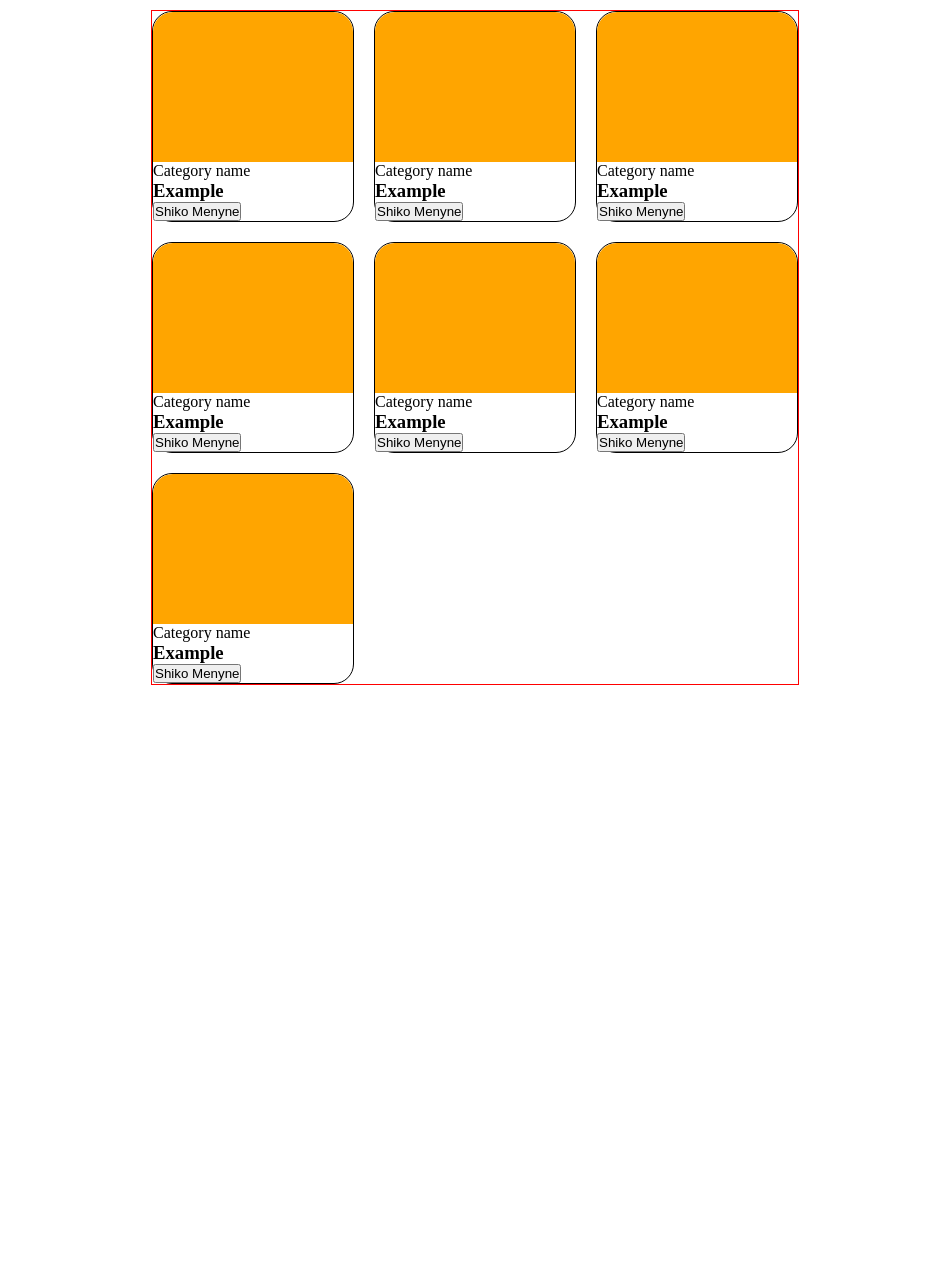
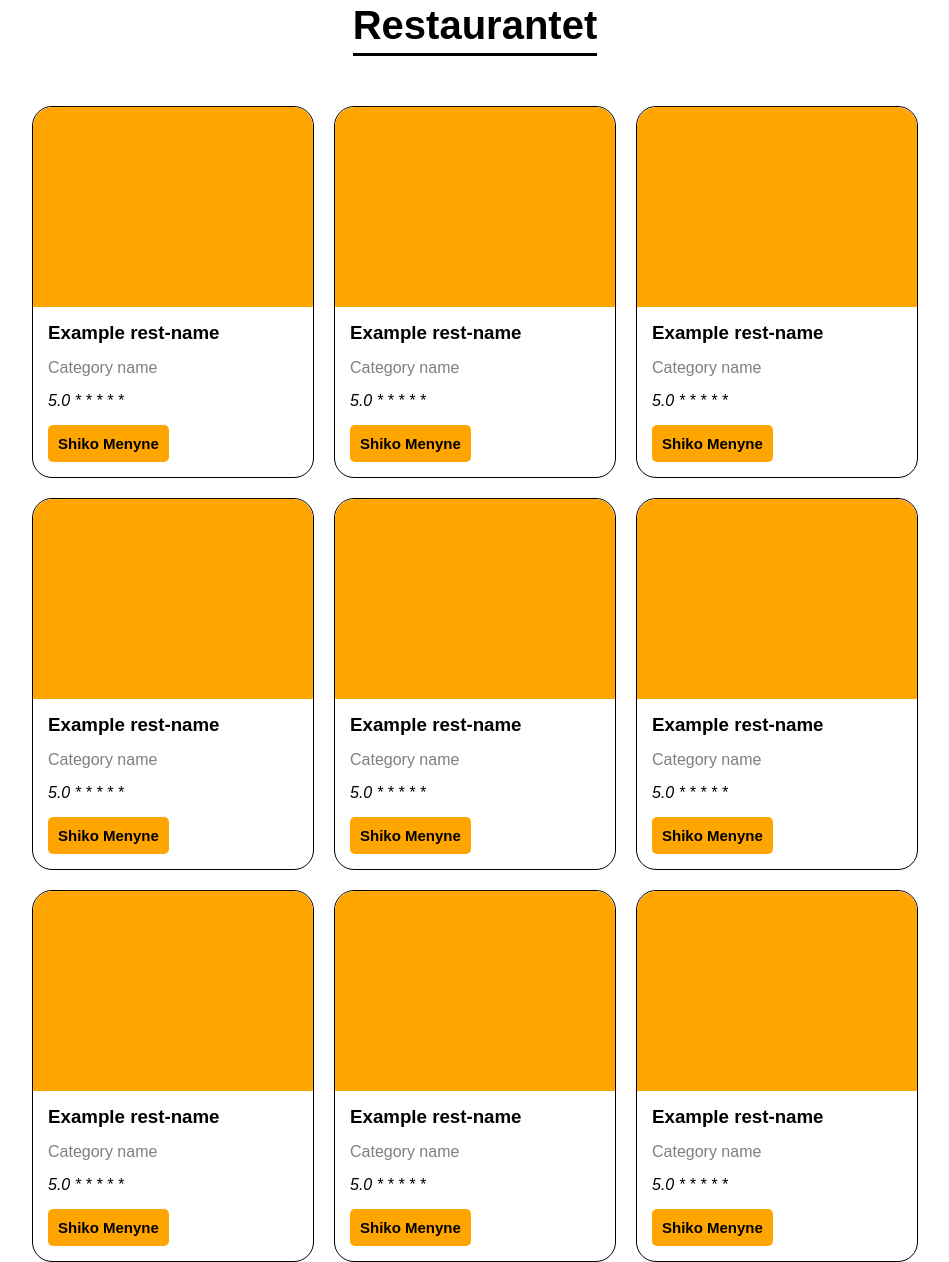
Before and after one commit to DevAndi-m/Prite-n-shpi, a plain HTML site: page restaurantet.html in a window 1280 px wide. Shown: the part 77-1339 px from the top of the page, without its empty margins (165-1114 px from the left). Before the commit the page ends 800 px from the top, so only its background shows below. Drawn offline with Linux system fonts and the light colour scheme.

Commit message:
restorant cards

```diff
--- a/CSS/restaurant.css
+++ b/CSS/restaurant.css
@@ -2,26 +2,57 @@
     margin: 0;
     padding: 0;
     box-sizing: border-box;
+    font-family: sans-serif;
 }
 .img-box{
     background-color: orange;
-    width: 200px;
-    height: 150px;
+    width: 280px;
+    height: 200px;
     border-radius: 20px 20px 0 0;
+}
+.head-title{
+    margin: 50px;
+    font-size: 40px;
+    text-align: center;
+    display: inline-block;
+    border-bottom: 3px solid black;
+    padding-bottom: 5px;
+    margin-left: auto;
+    margin-right: auto;
+
 }
 .container{
     display: flex;
     justify-content: center;
-    margin-top: 50px;
+    flex-direction: column;
+    margin-top: 30px;
 }
 .container-child{
-    border: 1px solid red;
     margin: auto;
     display: grid;
     grid-template-columns: 1fr 1fr 1fr;
     gap: 20px;
 }
 .restaurant-card{
-    border: 1px solid black;
+    border: 1.2px solid black;
     border-radius: 20px;
 }
+.restaurant-card i,.menu-btn,.rest-name,.cat-name{
+    margin: 15px;
+}
+.cat-name{
+    color: rgba(0, 0, 0, 0.5);
+}
+.menu-btn{
+    font-size: 15px;
+    font-weight: bold;
+    background-color: orange;
+    padding: 10px;
+    border: none;
+    border-radius: 5px;
+    cursor: pointer;
+    transition: .2s ease;
+}
+.menu-btn:hover{
+    transform:scale(1.03);
+}
--- a/restaurantet.html
+++ b/restaurantet.html
@@ -8,46 +8,74 @@
     <title>Restaurantet</title>
 </head>
 <body>
-    <h1>Restaurantet</h1>
 <div class="container">
+    <h1 class="head-title">Restaurantet</h1>
     <div class="container-child">
         <div class="restaurant-card">
             <div class="img-box"></div>
+            <h3 class="rest-name">Example rest-name</h3>
             <p class="cat-name">Category name</p>
-            <h3 class="rest-name">Example</h3>
-            <input type="button" value="Shiko Menyne"/>
+            <i>5.0 * * * * *</i><br>
+            <button class="menu-btn">Shiko Menyne</button>
         </div>
         <div class="restaurant-card">
             <div class="img-box"></div>
+            <h3 class="rest-name">Example rest-name</h3>
             <p class="cat-name">Category name</p>
-            <h3 class="rest-name">Example</h3>
-            <input type="button" value="Shiko Menyne"/>
-        </div><div class="restaurant-card">
+            <i>5.0 * * * * *</i><br>
+            <button class="menu-btn">Shiko Menyne</button>
+        </div>
+        <div class="restaurant-card">
             <div class="img-box"></div>
+            <h3 class="rest-name">Example rest-name</h3>
             <p class="cat-name">Category name</p>
-            <h3 class="rest-name">Example</h3>
-            <input type="button" value="Shiko Menyne"/>
-        </div><div class="restaurant-card">
+            <i>5.0 * * * * *</i><br>
+            <button class="menu-btn">Shiko Menyne</button>
+        </div>
+        <div class="restaurant-card">
             <div class="img-box"></div>
+            <h3 class="rest-name">Example rest-name</h3>
             <p class="cat-name">Category name</p>
-            <h3 class="rest-name">Example</h3>
-            <input type="button" value="Shiko Menyne"/>
-        </div><div class="restaurant-card">
+            <i>5.0 * * * * *</i><br>
+            <button class="menu-btn">Shiko Menyne</button>
+        </div>
+        <div class="restaurant-card">
             <div class="img-box"></div>
+            <h3 class="rest-name">Example rest-name</h3>
             <p class="cat-name">Category name</p>
-            <h3 class="rest-name">Example</h3>
-            <input type="button" value="Shiko Menyne"/>
-        </div><div class="restaurant-card">
+            <i>5.0 * * * * *</i><br>
+            <button class="menu-btn">Shiko Menyne</button>
+        </div>
+        <div class="restaurant-card">
             <div class="img-box"></div>
+            <h3 class="rest-name">Example rest-name</h3>
             <p class="cat-name">Category name</p>
-            <h3 class="rest-name">Example</h3>
-            <input type="button" value="Shiko Menyne"/>
-        </div><div class="restaurant-card">
+            <i>5.0 * * * * *</i><br>
+            <button class="menu-btn">Shiko Menyne</button>
+        </div>
+        <div class="restaurant-card">
             <div class="img-box"></div>
+            <h3 class="rest-name">Example rest-name</h3>
             <p class="cat-name">Category name</p>
-            <h3 class="rest-name">Example</h3>
-            <input type="button" value="Shiko Menyne"/>
+            <i>5.0 * * * * *</i><br>
+            <button class="menu-btn">Shiko Menyne</button>
         </div>
-</div>
+        <div class="restaurant-card">
+            <div class="img-box"></div>
+            <h3 class="rest-name">Example rest-name</h3>
+            <p class="cat-name">Category name</p>
+            <i>5.0 * * * * *</i><br>
+            <button class="menu-btn">Shiko Menyne</button>
+        </div>
+        <div class="restaurant-card">
+            <div class="img-box"></div>
+            <h3 class="rest-name">Example rest-name</h3>
+            <p class="cat-name">Category name</p>
+            <i>5.0 * * * * *</i><br>
+            <button class="menu-btn">Shiko Menyne</button>
+        </div>
+    </div>
+
+
 </body>
 </html>
```
